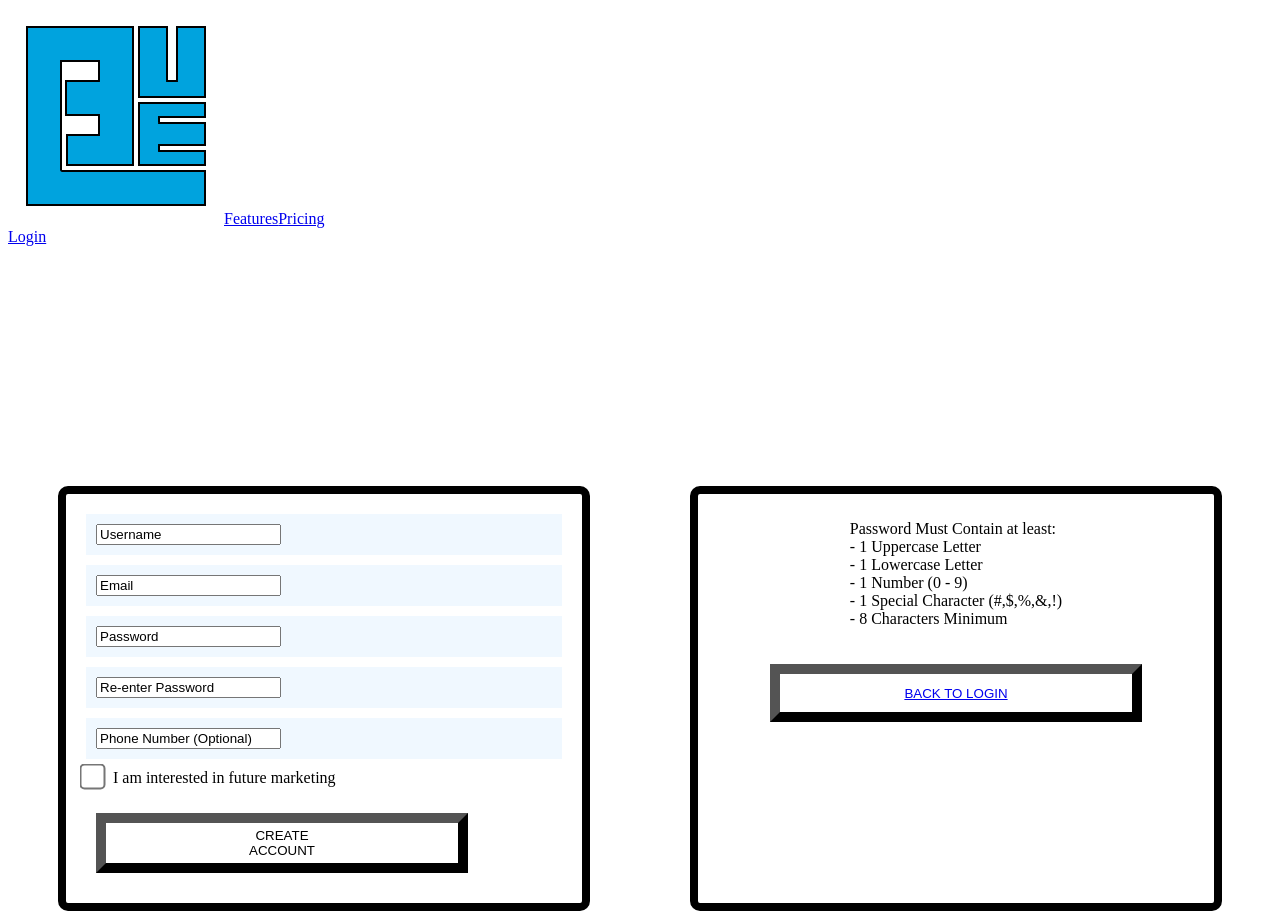
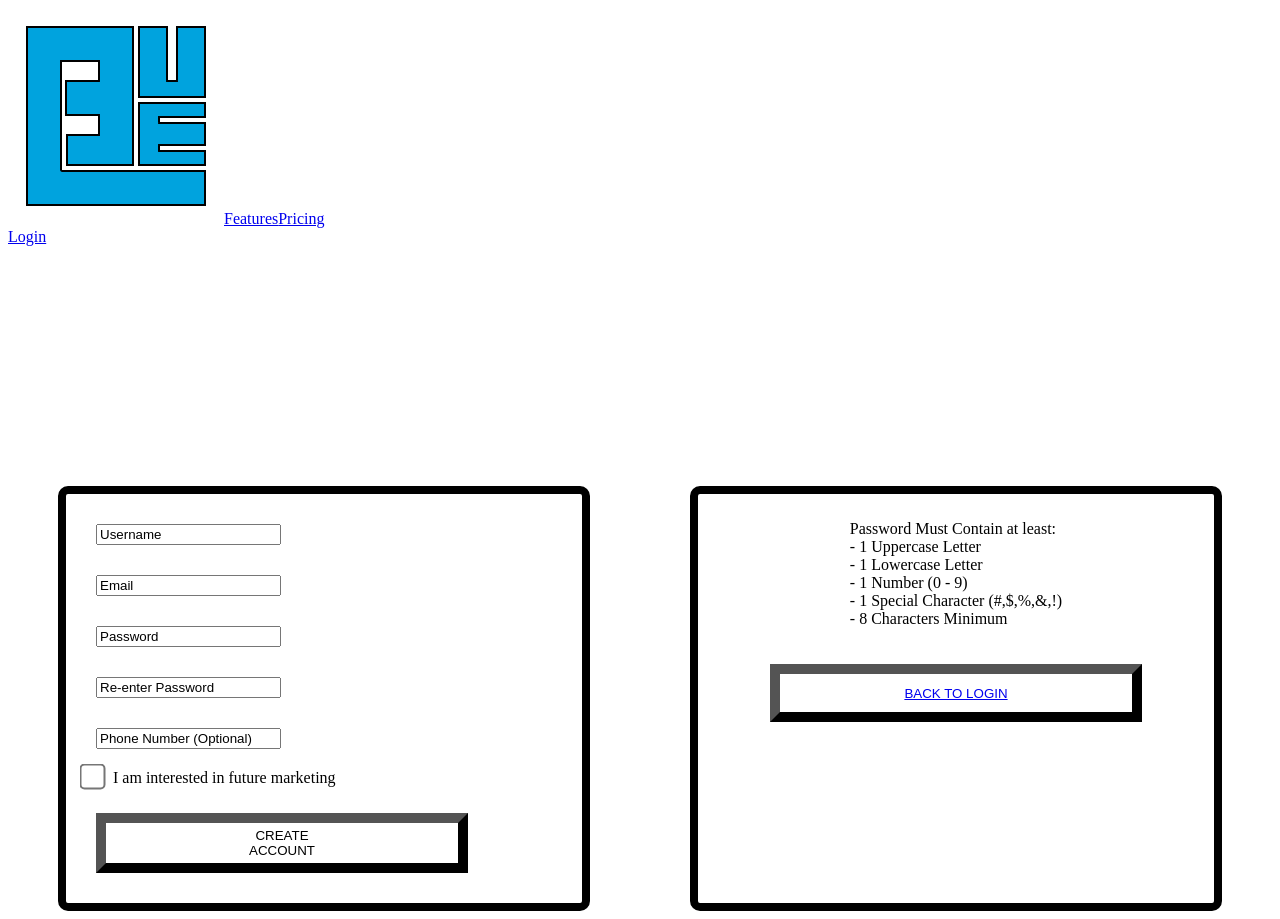
Before and after one commit to conner-chil32/Blueprint, a Next.js app in the folder blueprint/: page /signup in a window 1280 px wide. Built offline with nearby package versions, Linux system fonts and the light colour scheme.

Commit message:
fixed background color

```diff
--- a/blueprint/src/app/signup/page.module.css
+++ b/blueprint/src/app/signup/page.module.css
@@ -86,7 +86,7 @@
 }
 
 .infoBox{
-    background-color: aliceblue;
+    background-color: var(--light-grey);
     border-radius: var(--border-weight);
     padding: 10px;
     margin: 10px;
```
